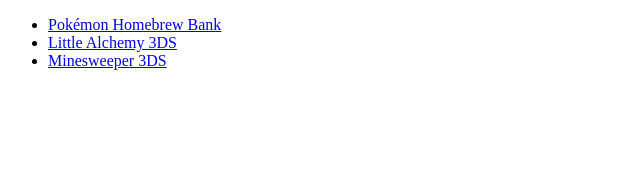
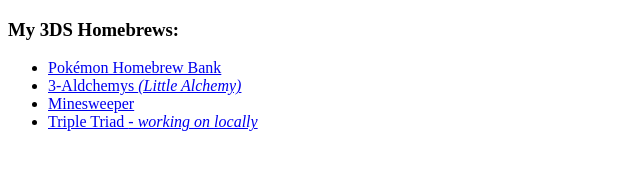
Before and after one commit to gocario/gocario.github.io, a plain HTML site: page index.html in a window 1280 px wide. Shown: the whole page, without its empty margins (0-640 px from the left). Drawn offline with Linux system fonts and the light colour scheme.

Commit message:
Update list

```diff
--- a/index.html
+++ b/index.html
@@ -5,10 +5,12 @@
 </head>
 <body>
 	<section>
+		<h3>My 3DS Homebrews:&nbsp;</h3>
 		<ul>
 			<li><a href="https://github.com/gocario/PHBank">Pokémon Homebrew Bank</a></li>
-			<li><a href="https://github.com/gocario/3-Aldchemys">Little Alchemy 3DS</a></li>
-			<li><a href="https://github.com/gocario/Minesweeper">Minesweeper 3DS</a></li>
+			<li><a href="https://github.com/gocario/3-Aldchemys">3-Aldchemys <i>(Little Alchemy)</i></a></li>
+			<li><a href="https://github.com/gocario/Minesweeper">Minesweeper</a></li>
+			<li><a href="#">Triple Triad <i>- working on locally</i></a></li>
 		</ul>
 	</section>
 </body>
```
